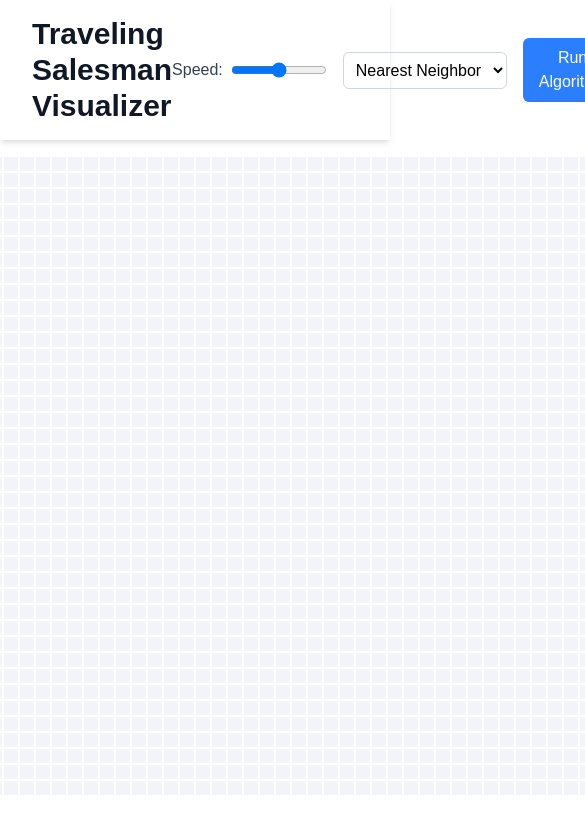
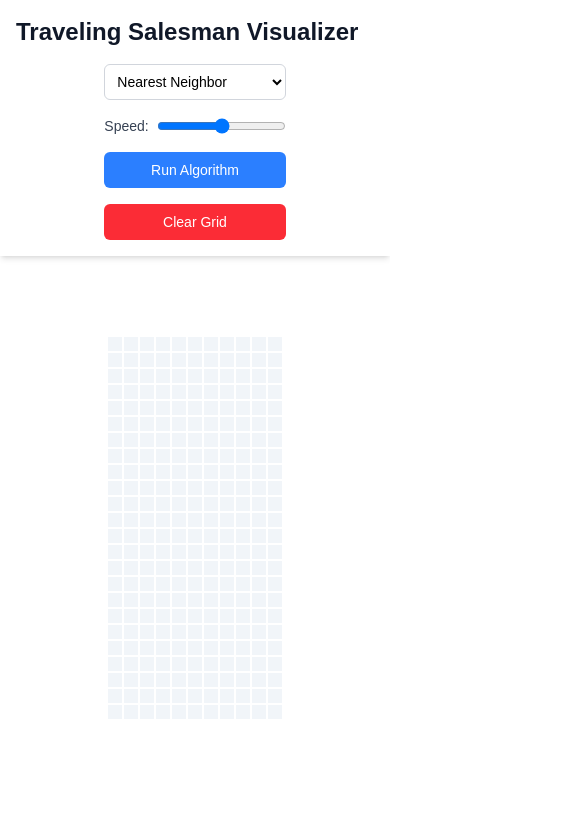
Before and after one commit to BroD54/Traveling-Salesman, a React (Vite) app: page / in a window 390 px wide. Shown: the top 834 px of the page, 585 px wide, since content can reach past the window. Built offline with nearby package versions, Linux system fonts and the light colour scheme; a web font is replaced by a local one.

Commit message:
responsive

```diff
--- a/src/App.tsx
+++ b/src/App.tsx
@@ -8,13 +8,27 @@ import convexHullAlgorithm from './utils/convexHullAlgorithm';
 import calculateTSPPath from './utils/calculateTSPPath';
 
 function App() {
-	const rowNum = 40;
-	const colNum = 70;
+	const [rowNum, setRowNum] = useState<number>(40);
+	const [colNum, setColNum] = useState<number>(70);
 	const [grid, setGrid] = useState<NodeType[][]>(initNodes(rowNum, colNum));
 	const [speed, setSpeed] = useState<number>(50);
 	const [_, setConvexHull] = useState<NodeType[]>([]);
 	const [isConvexHullFinished, setIsConvexHullFinished] =
 		useState<boolean>(false);
+
+	const updateGridSize = () => {
+		const rows = Math.floor(window.innerHeight / 35);
+		const cols = Math.floor(window.innerWidth / 35);
+		setRowNum(rows);
+		setColNum(cols);
+		setGrid(initNodes(rows, cols));
+	};
+
+	useEffect(() => {
+		updateGridSize();
+		window.addEventListener('resize', updateGridSize);
+		return () => window.removeEventListener('resize', updateGridSize);
+	}, []);
 
 	const toggleNode = (
 		id: number,
@@ -133,14 +147,14 @@ function App() {
 	}, [isConvexHullFinished, grid]);
 
 	return (
-		<>
+		<div className="min-h-screen">
 			<Bar
 				onRunAlgorithm={runAlgorithm}
 				onClearGrid={onClearGrid}
 				onSpeedChange={setSpeed}
 			/>
 			<Grid nodes={grid} toggleNode={toggleNode} />
-		</>
+		</div>
 	);
 }
 
--- a/src/components/Bar.tsx
+++ b/src/components/Bar.tsx
@@ -21,14 +21,26 @@ const Bar = ({ onRunAlgorithm, onClearGrid, onSpeedChange }: BarProp) => {
 	};
 
 	return (
-		<div className="bg-white shadow-md p-4 px-8 mb-4 flex justify-between items-center">
-			<h1 className="text-3xl font-semibold text-gray-900">
+		<div className="bg-white shadow-md p-4 sm:px-6 lg:px-8 mb-4 flex flex-col md:flex-row justify-between items-start md:items-center">
+			<h1 className="text-2xl sm:text-3xl font-semibold text-gray-900 mb-4 md:mb-0">
 				Traveling Salesman Visualizer
 			</h1>
 
-			<div className="flex space-x-4 items-center">
-				<div className="flex items-center">
-					<label htmlFor="speed" className="mr-2 text-gray-700">
+			<div className="flex flex-col space-y-4 m-auto md:space-y-0 md:flex-row md:space-x-4 md:mr-0">
+				{' '}
+				<select
+					value={selectedAlgorithm}
+					onChange={handleAlgorithmChange}
+					className="p-2 rounded-md border border-gray-300 text-black text-sm sm:text-base w-full"
+				>
+					<option value="nearestNeighbor">Nearest Neighbor</option>
+					<option value="convexHull">Convex Hull</option>
+				</select>
+				<div className="flex items-center w-full">
+					<label
+						htmlFor="speed"
+						className="mr-2 text-gray-700 text-sm sm:text-base"
+					>
 						Speed:
 					</label>
 					<input
@@ -41,28 +53,18 @@ const Bar = ({ onRunAlgorithm, onClearGrid, onSpeedChange }: BarProp) => {
 							setSpeed(newSpeed);
 							onSpeedChange(100 - newSpeed);
 						}}
-						className="w-24"
+						className="w-full"
 					/>
 				</div>
-
-				<select
-					value={selectedAlgorithm}
-					onChange={handleAlgorithmChange}
-					className="p-2 rounded-md border border-gray-300 text-black"
-				>
-					<option value="nearestNeighbor">Nearest Neighbor</option>
-					<option value="convexHull">Convex Hull</option>
-				</select>
-
 				<button
 					onClick={handleRunAlgorithm}
-					className="bg-blue-500 hover:bg-blue-600 text-white font-medium py-2 px-4 rounded-md"
+					className="bg-blue-500 hover:bg-blue-600 text-white font-medium py-2 px-4 rounded-md w-full text-sm sm:text-base"
 				>
 					Run Algorithm
 				</button>
 				<button
 					onClick={onClearGrid}
-					className="bg-red-500 hover:bg-red-600 text-white font-medium py-2 px-4 rounded-md"
+					className="bg-red-500 hover:bg-red-600 text-white font-medium py-2 px-4 rounded-md w-full text-sm sm:text-base"
 				>
 					Clear Grid
 				</button>
--- a/src/components/Grid.tsx
+++ b/src/components/Grid.tsx
@@ -7,7 +7,7 @@ type GridProps = {
 
 const Grid = ({ nodes, toggleNode }: GridProps) => {
 	return (
-		<div className="flex flex-col justify-center items-center">
+		<div className="flex flex-col py-16 justify-center items-center">
 			{nodes.map((row, rowIndex) => (
 				<div key={rowIndex} className="flex">
 					{row.map((node, _) => (
--- a/src/components/Node.tsx
+++ b/src/components/Node.tsx
@@ -16,7 +16,7 @@ const Node = ({ node, toggleNode }: NodeProps) => {
 
 	return (
 		<div
-			className={`${nodeColor()} w-4 h-4 cursor-pointer border border-white border-[0.5px]`}
+			className={`${nodeColor()} w-4 h-4 md:w-6 md:h-6 cursor-pointer border-white border-[0.5px]`}
 			onClick={() => toggleNode(node.id, true)}
 			onContextMenu={(event) => {
 				event.preventDefault();
--- a/src/utils/nearestNeighbor.ts
+++ b/src/utils/nearestNeighbor.ts
@@ -3,7 +3,7 @@ const nearestNeighbor = (grid: NodeType[][]): NodeType[] => {
 		.flat()
 		.find((node) => node.isStart);
 	if (!currentNode) {
-		console.error('No start node found');
+		alert('No start node found');
 		return [];
 	}
 
```
